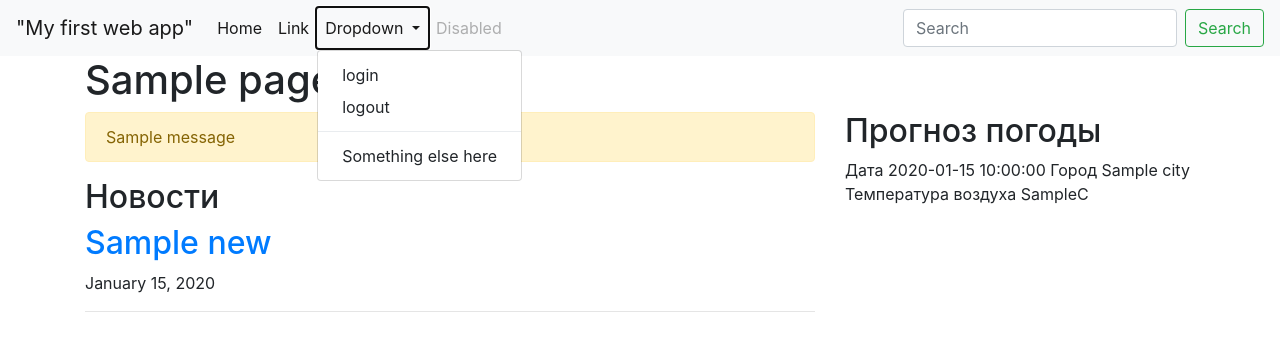
After one commit to FlyOn21/Web-DEV, a Flask app: template webapp/templates/news/index.html in a window 1280 px wide, after a click on "Dropdown". The commit adds this page. Shown: the top 351 px of the page. Run offline with Flask 2, Linux system fonts and the light colour scheme; tables that the repository leaves empty hold one stand-in row (values such as "Sample post"); the template is opened without the code that fills it: values that come from a table or form of the project are taken from there, most other values are stand-ins (such as "Sample title", 1, 10 or a date in 2020); one stand-in notice (Sample message) is shown; some libraries are stand-ins or nearby versions.

Commit message:
Рефактор + добавлено главное меню

```diff
--- a/creat_admin.py
+++ b/creat_admin.py
@@ -1,7 +1,7 @@
-from getpass import getpass
+from getpass import getpass # ВВод пароля из командной строки
 import sys
 from webapp import create_app
-from webapp.model import db,User
+from webapp.db import db,User
 
 app = create_app()
 with app.app_context():
--- a/webapp/__init__.py
+++ b/webapp/__init__.py
@@ -1,10 +1,12 @@
-from flask import Flask, render_template, flash, redirect, url_for
-from flask_login import LoginManager, login_user, logout_user, current_user, login_required
-import locale
-from webapp.model import News, db, User
+from flask import Flask, render_template
+from flask_login import LoginManager, current_user, login_required
+from webapp.db import db
+from webapp.user.models import User
 from webapp.weather import weather_city
-from datetime import datetime
-from webapp.form import Login_form
+from webapp.user.forms import Login_form
+from webapp.user.views import blueprint as user_blueprint
+from webapp.admin.views import blueprint as admin_blueprint
+from webapp.news.views import blueprint as news_blueprint
 
 
 def create_app():
@@ -13,61 +15,15 @@ def create_app():
     db.init_app(app)
     login_manager = LoginManager()
     login_manager.init_app(app)
-    login_manager.login_view = 'login'
+    login_manager.login_view = 'users.login'
+    app.register_blueprint(user_blueprint)
+    app.register_blueprint(admin_blueprint)
+    app.register_blueprint(news_blueprint)
+
 
     @login_manager.user_loader
     def lode_user(user_id):
         return User.query.get(user_id)
 
-    @app.route('/')
-    def index():
-        title = "Новости Python"
-        locale.setlocale(locale.LC_ALL, "ru")
-        news_list = News.query.order_by(News.published.desc()).all()
-        weather_c = weather_city(app.config['WEATHER_DEFAULT_CITY'])
-        if weather_c == False:
-            return "Sorry,something went wrong"
-        else:
-            city_now = weather_c[0]["query"]
-            weather_now = weather_c[1]["temp_C"]
-            date = datetime.now().strftime('%a %d/%m/%Y')
-        return render_template('index.html', page_title=title, city=city_now, weather_c=weather_now, date=date,
-                               news_list=news_list)
-
-    @app.route('/login')
-    def login():
-        if current_user.is_authenticated:
-            return redirect(url_for('index'))
-        title = 'Autorization'
-        login_form = Login_form()
-        return render_template('login.html', title=title, login_form=login_form)
-
-    @app.route("/process-login", methods=['POST'])
-    def process_login():
-        form = Login_form()
-        if form.validate_on_submit():
-            user = User.query.filter(User.username == form.username.data).first()
-            if user and user.check_password(form.password.data):
-                login_user(user)
-                flash('You come')
-                return redirect(url_for('index'))
-        flash('incorrect password')
-        return redirect(url_for('login'))
-
-    @app.route('/logout')
-    def logout():
-        logout_user()
-        flash('You logout')
-        return redirect(url_for('index'))
-
-    @app.route('/admin')
-    @login_required
-    def admin_1():
-        if current_user.is_admin:
-            return 'Admin'
-        else:
-            return 'Not admin'
-
-
 
     return app
--- a/webapp/config.py
+++ b/webapp/config.py
@@ -1,4 +1,5 @@
 import os
+from datetime import timedelta
 
 basedir = os.path.abspath(os.path.dirname(__file__))
 base = os.path.join(basedir,'..','webapp.db')
@@ -8,3 +9,4 @@ WEATHER_API_KEY = 'f9141aba3524472aac3195633202505'
 WEATHER_URL = 'http://api.worldweatheronline.com/premium/v1/weather.ashx'
 SQLALCHEMY_DATABASE_URI = 'sqlite:///'+ base
 SECRET_KEY = "asjdlkajsdklj3423mn9i0-2;lk31;m.msdm.a,"
+REMEMBER_CUCIES_SAVE = timedelta(days=5)
--- /dev/null
+++ b/webapp/db.py
@@ -0,0 +1,5 @@
+from flask_sqlalchemy import SQLAlchemy
+from flask_login import UserMixin
+from werkzeug.security import generate_password_hash,check_password_hash
+
+db = SQLAlchemy()
--- a/webapp/python_org_news.py
+++ b/webapp/python_org_news.py
@@ -1,7 +1,8 @@
 import requests
 from datetime import datetime
 from bs4 import BeautifulSoup
-from webapp.model import db,News
+from webapp.db import db
+from webapp.news.models import News
 
 
 def get_html(url):
--- a/webapp/templates/login.html
+++ b/webapp/templates/base.html
@@ -9,37 +9,14 @@
         <!-- Bootstrap CSS -->
         <link rel="stylesheet" href="https://stackpath.bootstrapcdn.com/bootstrap/4.5.0/css/bootstrap.min.css" integrity="sha384-9aIt2nRpC12Uk9gS9baDl411NQApFmC26EwAOH8WgZl5MYYxFfc+NcPb1dKGj7Sk" crossorigin="anonymous">
 
-        <title>Admin panel</title>
+        <title>{{page_title}}</title>
       </head>
         <body>
+        {% include "menu.html"%}
             <div class = "container">
-        <h1>{{title}}</h1>
-            <div class = "row">
-                <div class = "col-4">
-                    {%with messages = get_flashed_messages() %}
-                    {%if messages%}
-                    <div class="alert alert-warning" role="alert">
-                        {%for message in messages%}
-                            {{message}}<br>
-                        {%endfor%}
-                    </div>
-                    {%endif%}
-                    {%endwith%}
-                    <form action="{{url_for('process_login')}}" method="POST"
-                          {{ login_form.hidden_tag() }}
-                          <div class="form-group">
-                              {{login_form.username.label}}
-                             {{login_form.username()}}
-                          </div>
-                        <div class="form-group">
-                            {{login_form.password.label}}
-                            {{login_form.password()}}
-                        </div>
-                        {{login_form.submit}}
-                </div>
-                <div class  = "col-8">
+        <h1>{{page_title}} </h1>
+                {%block content%}{%endblock%}
 
-                </div>
 
         </div>
 
--- /dev/null
+++ b/webapp/templates/menu.html
@@ -0,0 +1,36 @@
+
+<nav class="navbar navbar-expand-lg navbar-light bg-light">
+  <a class="navbar-brand" href="http://127.0.0.1:5000/">"My first web app"</a>
+  <button class="navbar-toggler" type="button" data-toggle="collapse" data-target="#navbarSupportedContent" aria-controls="navbarSupportedContent" aria-expanded="false" aria-label="Toggle navigation">
+    <span class="navbar-toggler-icon"></span>
+  </button>
+
+  <div class="collapse navbar-collapse" id="navbarSupportedContent">
+    <ul class="navbar-nav mr-auto">
+      <li class="nav-item active">
+        <a class="nav-link" href="http://127.0.0.1:5000/">Home <span class="sr-only">(current)</span></a>
+      </li>
+      <li class="nav-item active">
+        <a class="nav-link" href="#">Link</a>
+      </li>
+      <li class="nav-item dropdown active">
+        <a class="nav-link dropdown-toggle" href="#" id="navbarDropdown" role="button" data-toggle="dropdown" aria-haspopup="true" aria-expanded="false">
+          Dropdown
+        </a>
+        <div class="dropdown-menu active" aria-labelledby="navbarDropdown">
+          <a class="dropdown-item" href="http://127.0.0.1:5000/users/login">login</a>
+          <a class="dropdown-item" href="http://127.0.0.1:5000/users/logout">logout</a>
+          <div class="dropdown-divider"></div>
+          <a class="dropdown-item" href="#">Something else here</a>
+        </div>
+      </li>
+      <li class="nav-item">
+        <a class="nav-link disabled" href="#">Disabled</a>
+      </li>
+    </ul>
+    <form class="form-inline my-2 my-lg-0">
+      <input class="form-control mr-sm-2" type="search" placeholder="Search" aria-label="Search">
+      <button class="btn btn-outline-success my-2 my-sm-0" type="submit">Search</button>
+    </form>
+  </div>
+</nav>
--- /dev/null
+++ b/webapp/templates/news/index.html
@@ -0,0 +1,32 @@
+{%extends "base.html"%}
+
+{%block content%}
+<div class = "row">
+    <div class = "col-8">
+         {%with messages = get_flashed_messages() %}
+            {%if messages%}
+            <div class="alert alert-warning" role="alert">
+                {%for message in messages%}
+                    {{message}}<br>
+                {%endfor%}
+            </div>
+            {%endif%}
+        {%endwith%}
+        <h2>Новости</h2>
+            {%for news in news_list%}
+            <h2><a href  ="{{news.url}}">{{news.title}}</a></h2>
+            <p>{{news.published.strftime('%B %d, %Y')}}</p>
+            <hr />
+        {%endfor%}
+    </div>
+    <div class  = "col-4">
+        <h2>Прогноз погоды</h2>
+        {% if weather_c %}
+            Дата {{date}} Город {{city}} Температура воздуха {{weather_c}}C
+        {%else%}
+            Сервис погоды недоступен
+        {%endif%}
+    </div>
+
+</div>
+{%endblock%}
--- a/webapp/form.py
+++ b/webapp/user/forms.py
@@ -1,5 +1,5 @@
 from flask_wtf import FlaskForm
-from wtforms import SubmitField, StringField, PasswordField, HiddenField
+from wtforms import SubmitField, StringField, PasswordField, HiddenField,BooleanField
 from wtforms.validators import DataRequired
 
 
@@ -7,4 +7,5 @@ class Login_form(FlaskForm):
     username = StringField('User name', validators=[DataRequired()],render_kw={'class':"form-control"})
     password = PasswordField('Password', validators=[DataRequired()],render_kw={'class':"form-control"})
     hidden_f = HiddenField()
+    remember_me = BooleanField('Запомни меня', default=True, render_kw= {'class':"form-check-input"})
     submit = SubmitField('SEND',render_kw={"class":"btn btn-primary"})
```
Also changed, not shown: webapp/admin/views.py (added, +11 -0 lines), webapp/news/models.py (added, +12 -0 lines), webapp/news/views.py (added, +25 -0 lines), webapp/templates/index.html (deleted, +0 -51 lines), webapp/templates/user/login.html (added, +35 -0 lines), webapp/user/decorator.py (added, +17 -0 lines), webapp/user/models.py (renamed from webapp/model.py, +1 -15 lines), webapp/user/views.py (added, +34 -0 lines), webapp/admin/__init__.py (added), webapp/news/__init__.py (added), webapp/user/__init__.py (added).
